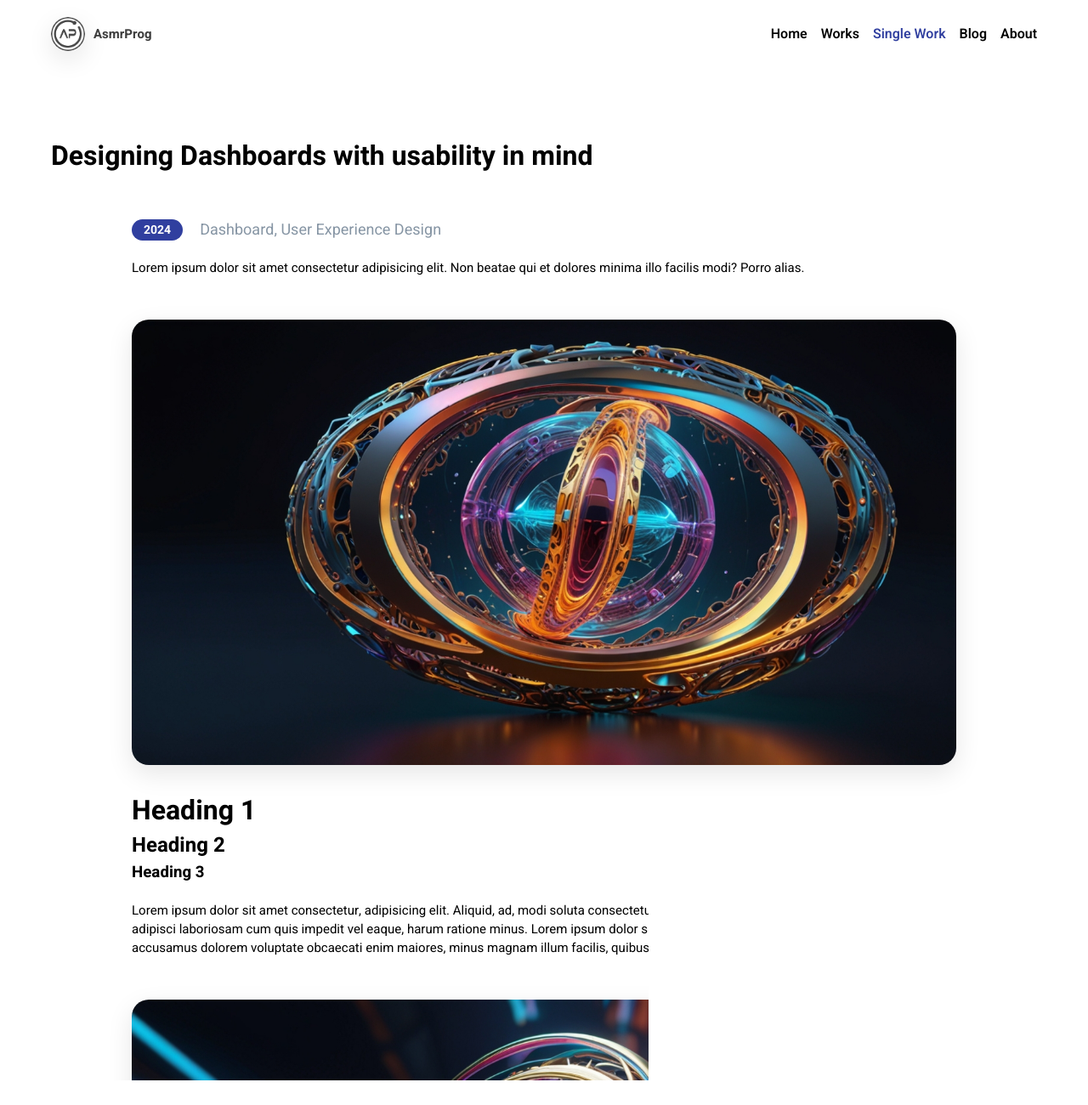
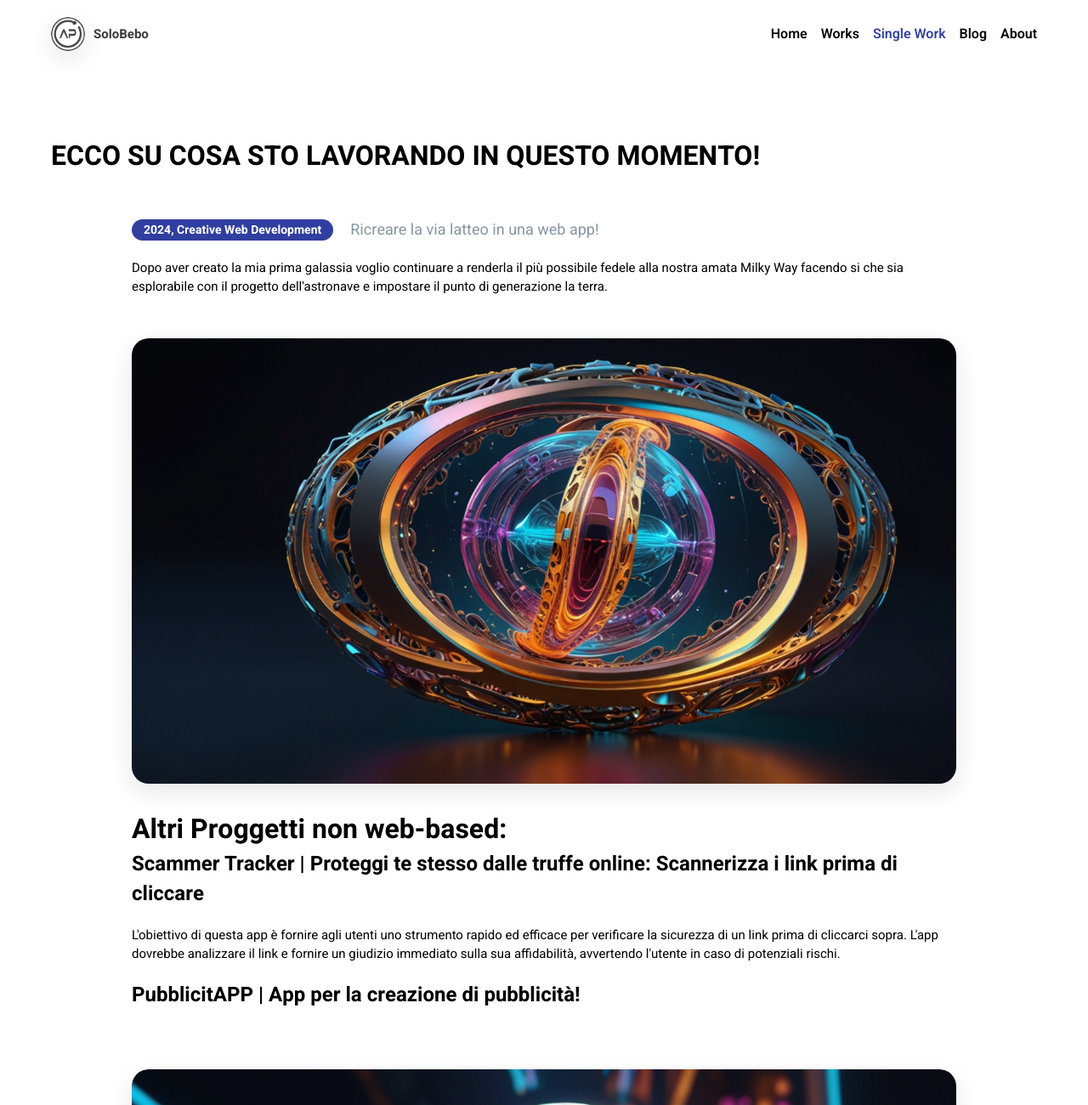
Before and after one commit to Solo2326/PORTFOLIO, a plain HTML site: page single-work.html in a window 1280 px wide. Shown: the top 1300 px of the page at 85% size. Drawn offline with nearby package versions, Linux system fonts and the light colour scheme.

Commit message:
Update single-work.html

```diff
--- a/single-work.html
+++ b/single-work.html
@@ -6,7 +6,7 @@
     <meta name="viewport" content="width=device-width, initial-scale=1.0">
     <link href='https://unpkg.com/boxicons@2.1.4/css/boxicons.min.css' rel='stylesheet'>
     <link rel="stylesheet" href="style.css">
-    <title>Single Work Page | AsmrProg</title>
+    <title>Single Work Page | SoloBebo</title>
 </head>
 
 <body>
@@ -14,7 +14,7 @@
     <nav>
         <div class="logo">
             <img src="assets/logo.png">
-            <a href="#">AsmrProg</a>
+            <a href="#">SoloBebo</a>
         </div>
         <div class="nav-links">
             <a href="index.html">Home</a>
@@ -25,30 +25,26 @@
         </div>
     </nav>
 
-    <h1 class="page-title">Designing Dashboards with usability in mind</h1>
+    <h1 class="page-title">ECCO SU COSA STO LAVORANDO IN QUESTO MOMENTO!</h1>
 
 
     <div class="content">
         <div class="work-info">
-            <div class="year-badge">2024</div>
+            <div class="year-badge">2024, Creative Web Development</div>
             <div class="category">
-                <p>Dashboard, User Experience Design</p>
+                <p>Ricreare la via latteo in una web app!</p>
             </div>
         </div>
 
-        <p>Lorem ipsum dolor sit amet consectetur adipisicing elit. Non beatae qui et dolores minima illo facilis modi?
-            Porro alias.</p>
+        <p>Dopo aver creato la mia prima galassia voglio continuare a renderla il più possibile fedele alla nostra amata Milky Way facendo si che sia esplorabile con il progetto dell'astronave e impostare il punto di generazione la terra.</p>
 
         <img src="assets/coso.jpg">
 
-        <h1>Heading 1</h1>
-        <h2>Heading 2</h2>
-        <h3>Heading 3</h3>
-
-        <p>Lorem ipsum dolor sit amet consectetur, adipisicing elit. Aliquid, ad, modi soluta consectetur ipsam in
-            molestias saepe totam unde incidunt adipisci laboriosam cum quis impedit vel eaque, harum ratione minus.
-            Lorem ipsum dolor sit amet consectetur adipisicing elit. Sint quae incidunt accusamus dolorem voluptate
-            obcaecati enim maiores, minus magnam illum facilis, quibusdam qui. Quaerat modi magni sed. Eius, ea magni!
+        <h1>Altri Proggetti non web-based:</h1>
+        <h2>Scammer Tracker | Proteggi te stesso dalle truffe online: Scannerizza i link prima di cliccare</h2>
+        <p>L'obiettivo di questa app è fornire agli utenti uno strumento rapido ed efficace per verificare la sicurezza di un link prima di cliccarci sopra. L'app dovrebbe analizzare il link e fornire un giudizio immediato sulla sua affidabilità, avvertendo l'utente in caso di potenziali rischi.</p>
+        <h2>PubblicitAPP | App per la creazione di pubblicità!</h2>
+        <p>
         </p>
 
         <img src="assets/coso2.jpg">
```
